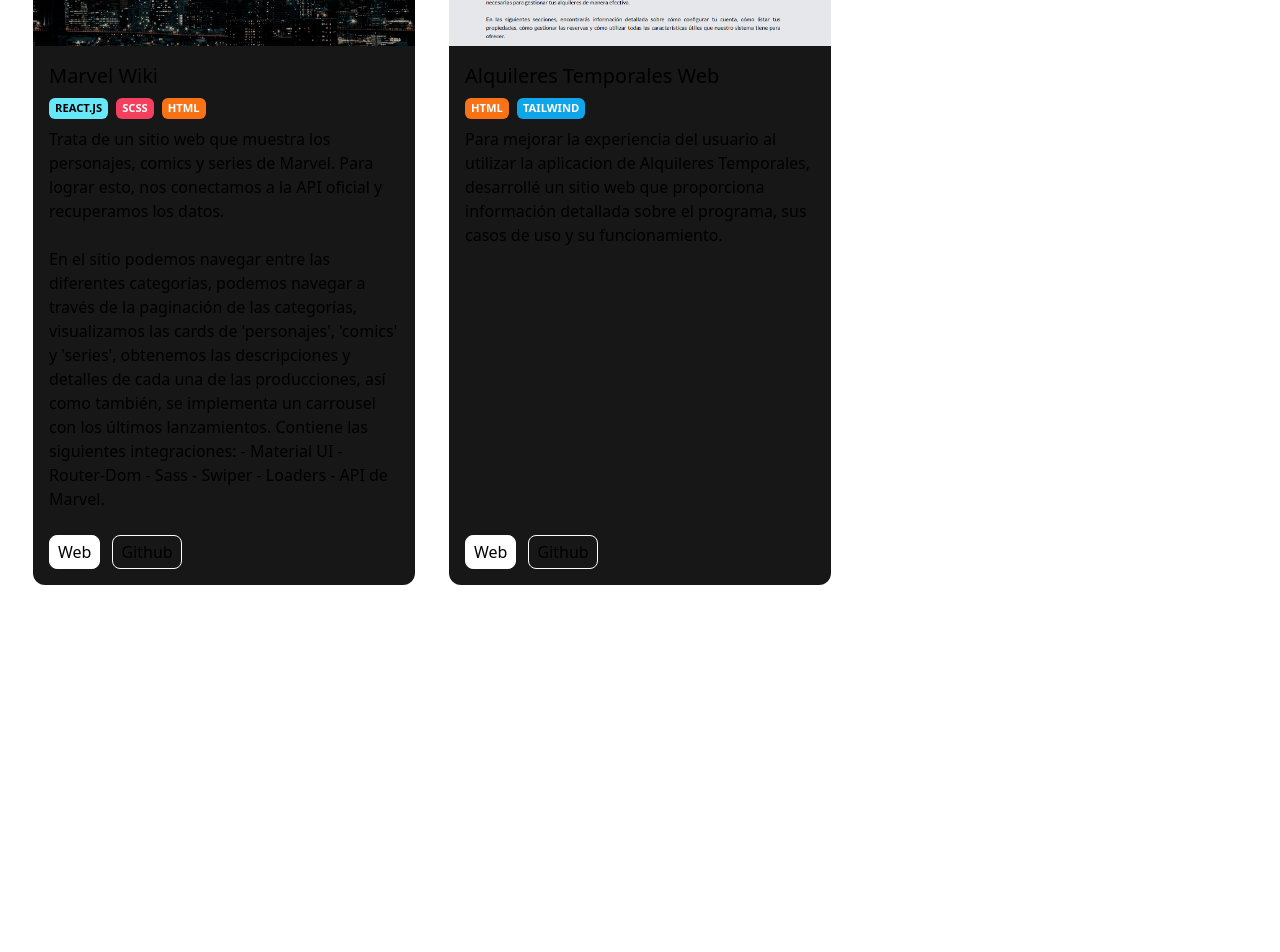
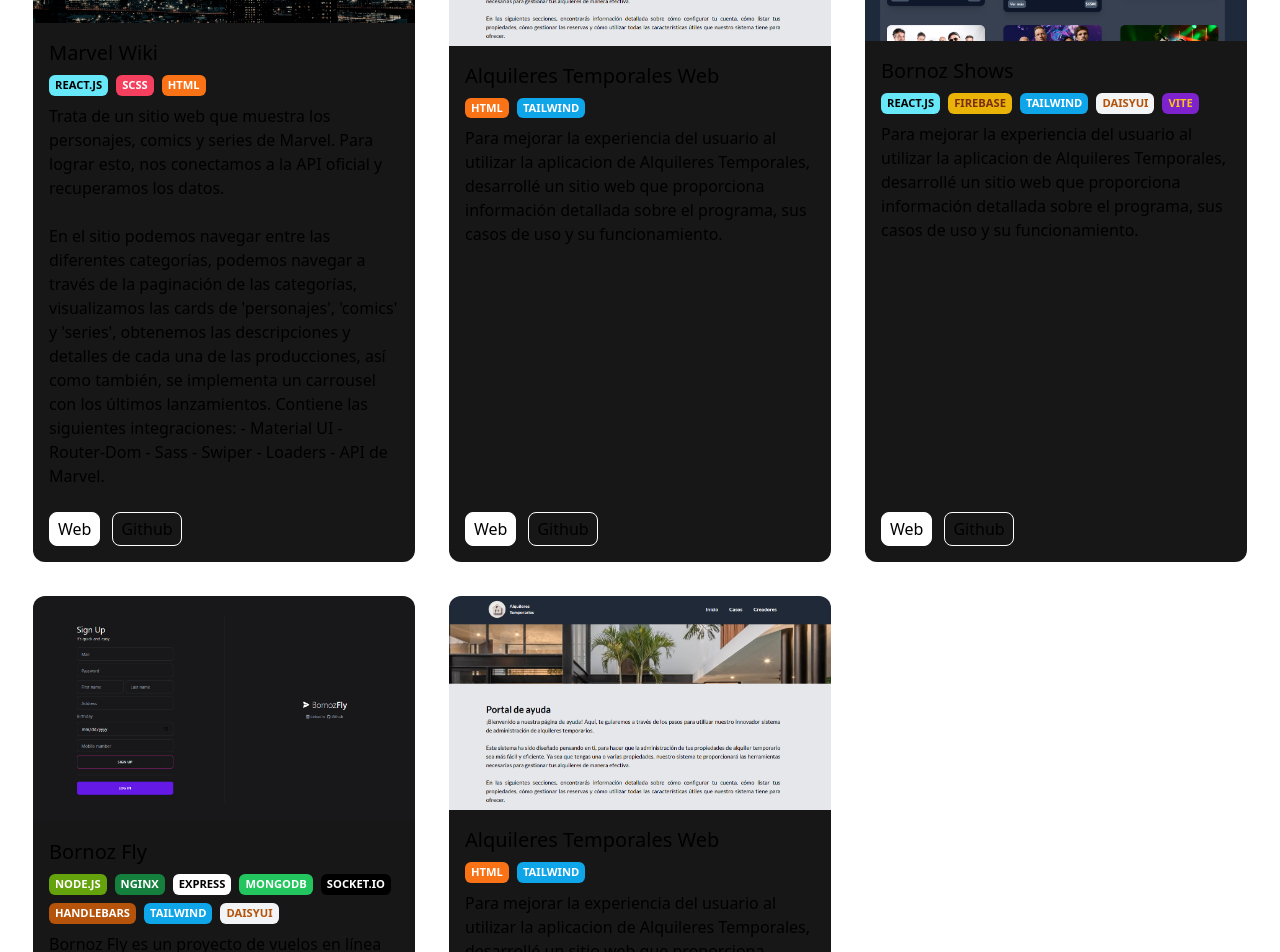
Before and after one commit to pato-1441/portfolio2024, a React (Vite) app: page / in a window 1280 px wide. Shown: the part 1700-2652 px from the top of the page. Before the commit the page ends 2350 px from the top, so only its background shows below. Built offline with nearby package versions, Linux system fonts and the light colour scheme.

Commit message:
wrap para toast, projectss

```diff
--- a/public/projects.json
+++ b/public/projects.json
@@ -43,5 +43,40 @@
     "desc": "Para mejorar la experiencia del usuario al utilizar la aplicacion de Alquileres Temporales, desarrollé un sitio web que proporciona información detallada sobre el programa, sus casos de uso y su funcionamiento.",
     "deploy": "https://alquilerestemporarios.netlify.app/",
     "source": "https://github.com/pato-1441/alquileresTemporales"
+  },
+  {
+    "id": "6",
+    "imageSrc": "./bornozShows.webp",
+    "title": "Bornoz Shows",
+    "stack": ["React.js", "Firebase", "Tailwind", "DaisyUI", "Vite"],
+    "desc": "Para mejorar la experiencia del usuario al utilizar la aplicacion de Alquileres Temporales, desarrollé un sitio web que proporciona información detallada sobre el programa, sus casos de uso y su funcionamiento.",
+    "deploy": "https://alquilerestemporarios.netlify.app/",
+    "source": "https://github.com/pato-1441/alquileresTemporales"
+  },
+  {
+    "id": "7",
+    "imageSrc": "./bornozFly.webp",
+    "title": "Bornoz Fly",
+    "stack": [
+      "Node.js",
+      "Nginx",
+      "Express",
+      "MongoDB",
+      "Socket.IO",
+      "Handlebars",
+      "Tailwind",
+      "DaisyUI"
+    ],
+    "desc": "Bornoz Fly es un proyecto de vuelos en línea construido con Node.js y Express. Permite explorar ofertas, buscar pasajes y comprar vuelos de manera fácil. Algunas tecnologías clave son Express para el desarrollo web, MongoDB y Mongoose para la base de datos, y bcrypt para la seguridad de contraseñas.\n\nTwilio y Nodemailer se utilizan para notificar a los usuarios por mensaje y correo electrónico, mientras que Passport garantiza la autenticación segura. La interfaz visual atractiva se crea con Tailwind CSS + daisyUI y animaciones con AOS. Nginx mejora el rendimiento y Pino brinda un registro detallado.\n\nPara mantener a los usuarios actualizados en tiempo real sobre disponibilidad y precios, se emplea Socket.IO. Bornoz Fly busca hacer que la búsqueda y reserva de vuelos en línea sean simples y seguras, ofreciendo una experiencia intuitiva respaldada por tecnologías modernas.",
+    "source": "https://github.com/pato-1441/alquileresTemporales"
+  },
+  {
+    "id": "8",
+    "imageSrc": "./alquileresWeb.webp",
+    "title": "Alquileres Temporales Web",
+    "stack": ["HTML", "Tailwind"],
+    "desc": "Para mejorar la experiencia del usuario al utilizar la aplicacion de Alquileres Temporales, desarrollé un sitio web que proporciona información detallada sobre el programa, sus casos de uso y su funcionamiento.",
+    "deploy": "https://alquilerestemporarios.netlify.app/",
+    "source": "https://github.com/pato-1441/alquileresTemporales"
   }
 ]
--- a/src/components/card/Card.jsx
+++ b/src/components/card/Card.jsx
@@ -5,13 +5,13 @@
     <div className="flex h-full flex-col rounded-xl border border-white">
       <img
         src={imageSrc}
-        alt="project image"
-        className="flex rounded-t-xl w-full h-52 min-h-52 max-h-52"
+        alt={title + " project image"}
+        className="flex rounded-t-xl w-full"
       />
       <div className="p-4 flex flex-col justify-between gap-2 bg-neutral-900 rounded-b-xl h-full">
         <div className="flex flex-col gap-2">
           <p className="font-medium text-xl">{title}</p>
-          <div className="flex gap-2">
+          <div className="flex flex-wrap gap-2">
             {stack.map((tech, index) => (
               <Toast tech={tech} key={index} />
             ))}
--- a/src/components/toast/Toast.jsx
+++ b/src/components/toast/Toast.jsx
@@ -3,6 +3,8 @@
     switch (tech) {
       case "C#":
         return "bg-blue-600 text-white";
+      case "DaisyUI":
+        return "bg-gray-100 text-amber-700";
       case ".NET":
         return "bg-purple-700 text-white";
       case "Winforms":
@@ -16,13 +18,21 @@
       case "React.js":
         return "bg-cyan-300 text-black";
       case "Node.js":
-        return "bg-lime-400 text-white";
+        return "bg-lime-600 text-white";
+      case "Nginx":
+        return "bg-green-700 text-white";
+      case "Vite":
+        return "bg-purple-700 text-amber-400";
       case "SCSS":
         return "bg-rose-500 text-white";
+      case "Handlebars":
+        return "bg-amber-700 text-white";
+      case "Socket.IO":
+        return "bg-black text-white";
       case "SASS":
         return "bg-rose-500 text-white";
       case "Firebase":
-        return "bg-yellow-300 text-white";
+        return "bg-yellow-500 text-orange-900";
       case "MongoDB":
         return "bg-green-500 text-white";
       case "Express":
```
Also changed, not shown: public/bornozFly.webp (added), public/bornozShows.webp (added).
